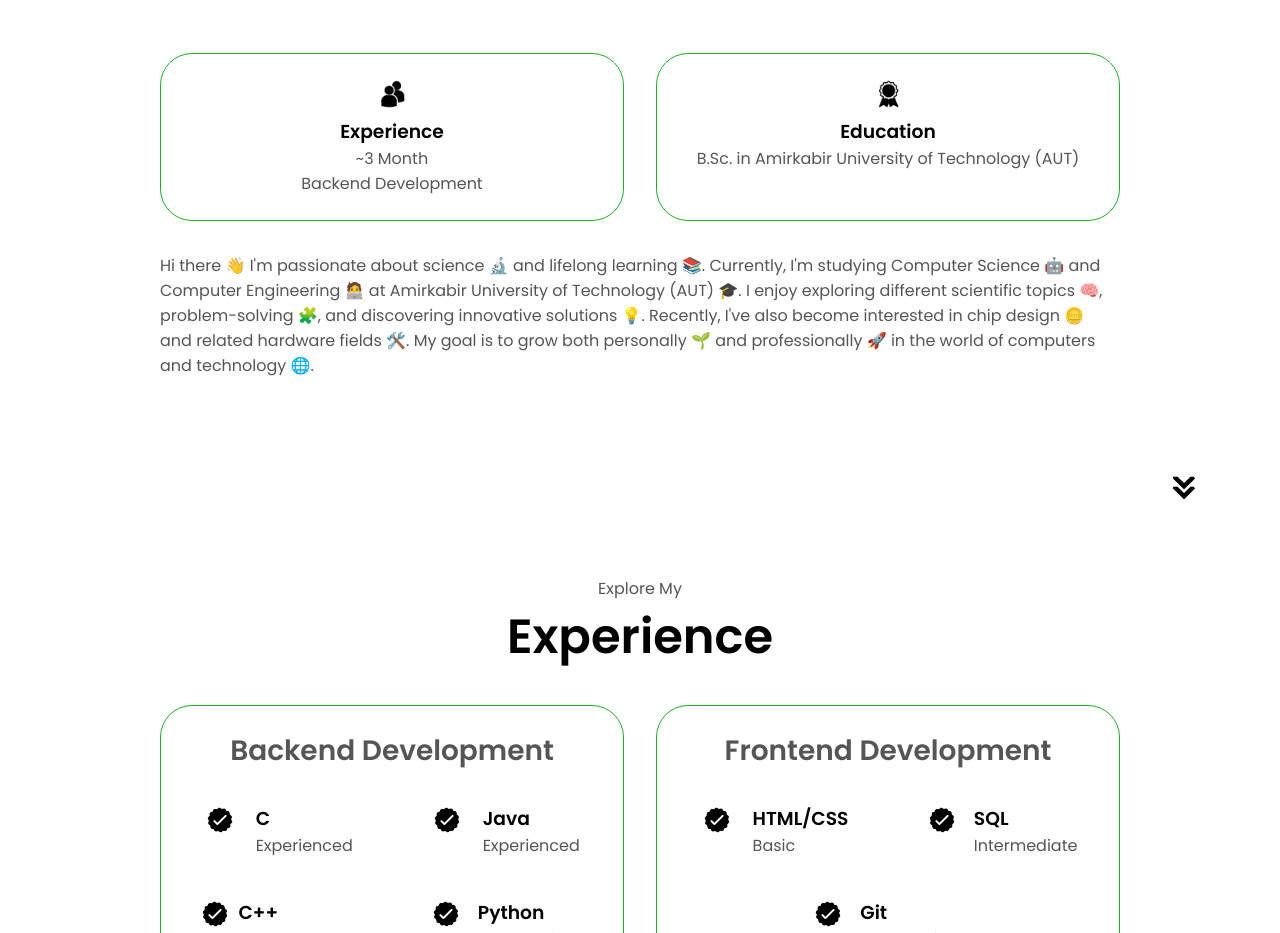
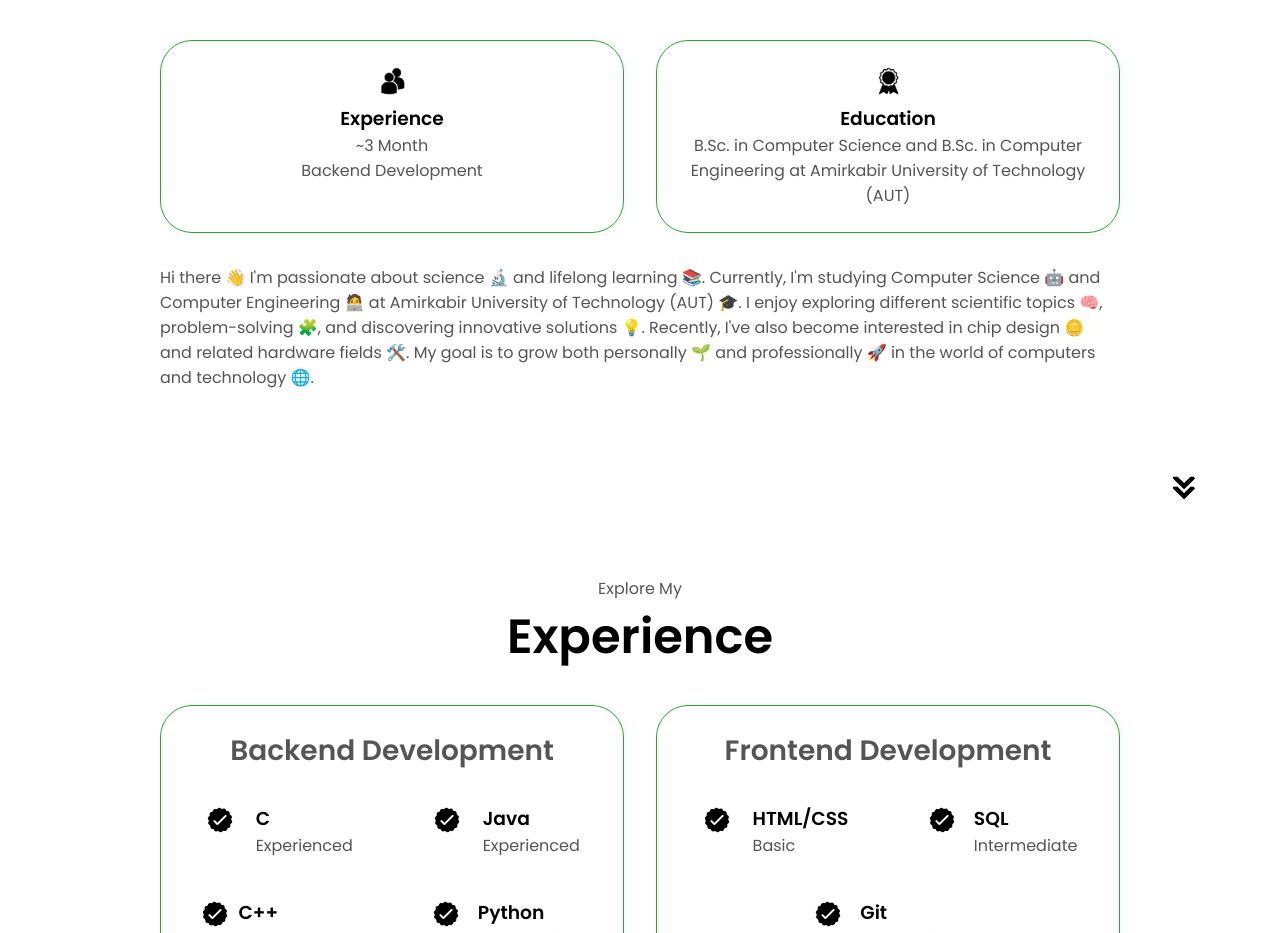
Before and after one commit to mohamadhoseinsamadi/Mohammad_Samadi_Website, a plain HTML site: page index.html in a window 1280 px wide. Shown: the part 1120-2053 px from the top of the page. Drawn offline with Linux system fonts and the light colour scheme.

Commit message:
chore : change text

```diff
--- a/index.html
+++ b/index.html
@@ -86,7 +86,7 @@
                 class="icon"
               />
               <h3>Education</h3>
-              <p>B.Sc. in Amirkabir University of Technology (AUT)</p>
+              <p>B.Sc. in Computer Science and B.Sc. in Computer Engineering at Amirkabir University of Technology (AUT)</p>
             </div>
           </div>
           <div class="text-container">
```
